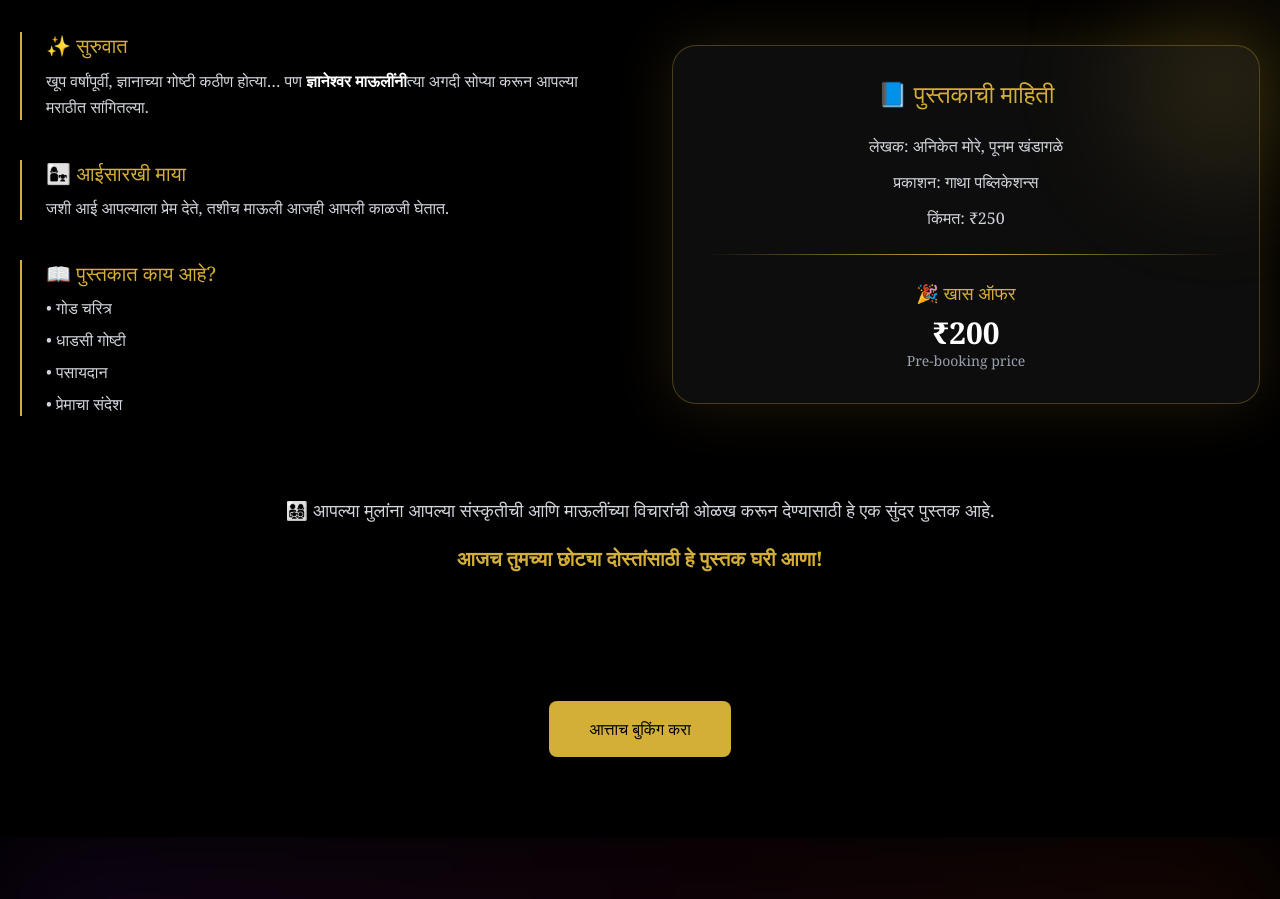
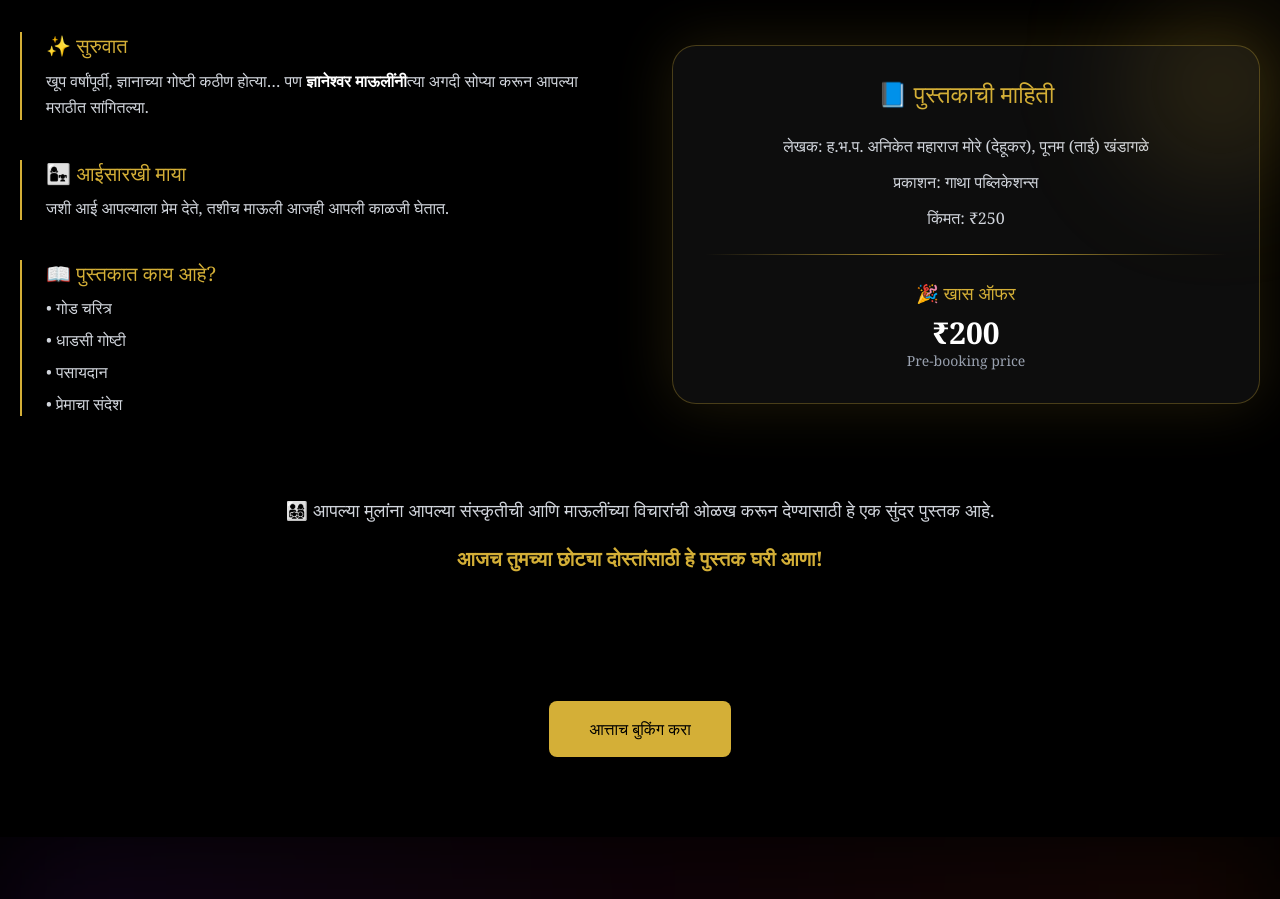
Before and after one commit to SarangGunjawate/uso-warkari-frontend, a React (Vite) app: page /pustak-prakashan in a window 1280 px wide. Shown: the part 1720-2619 px from the top of the page. Built offline with nearby package versions, Linux system fonts and the light colour scheme; a web font is replaced by a local one.

Commit message:
change names

```diff
--- a/src/Components/GranthVed/GranthVed.tsx
+++ b/src/Components/GranthVed/GranthVed.tsx
@@ -279,7 +279,7 @@ const GranthVed = () => {
                                 </h3>
 
                                 <div className="space-y-3 text-gray-300 text-center">
-                                    <p>लेखक: अनिकेत मोरे, पूनम खंडागळे</p>
+                                    <p>लेखक: ह.भ.प. अनिकेत महाराज मोरे (देहूकर), पूनम (ताई) खंडागळे</p>
                                     <p>प्रकाशन: गाथा पब्लिकेशन्स</p>
                                     <p>किंमत: ₹250</p>
                                 </div>
```
